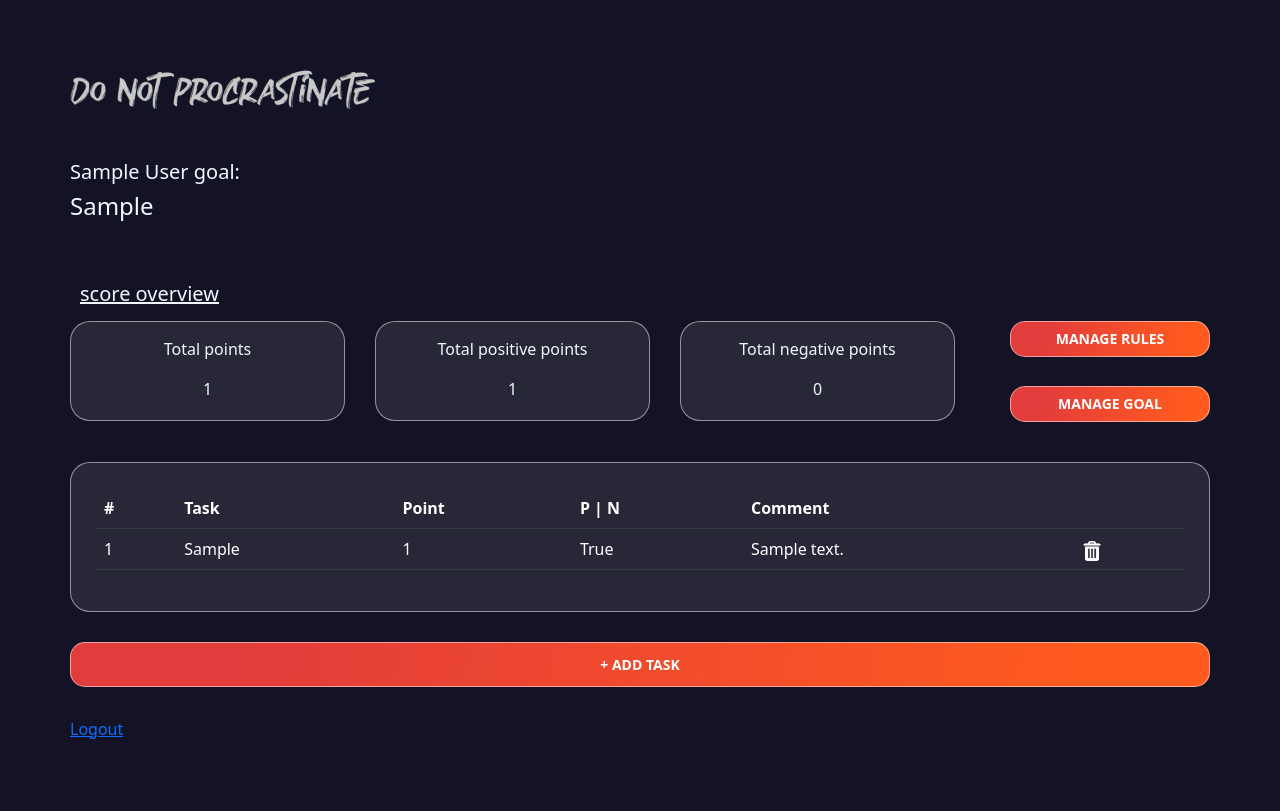
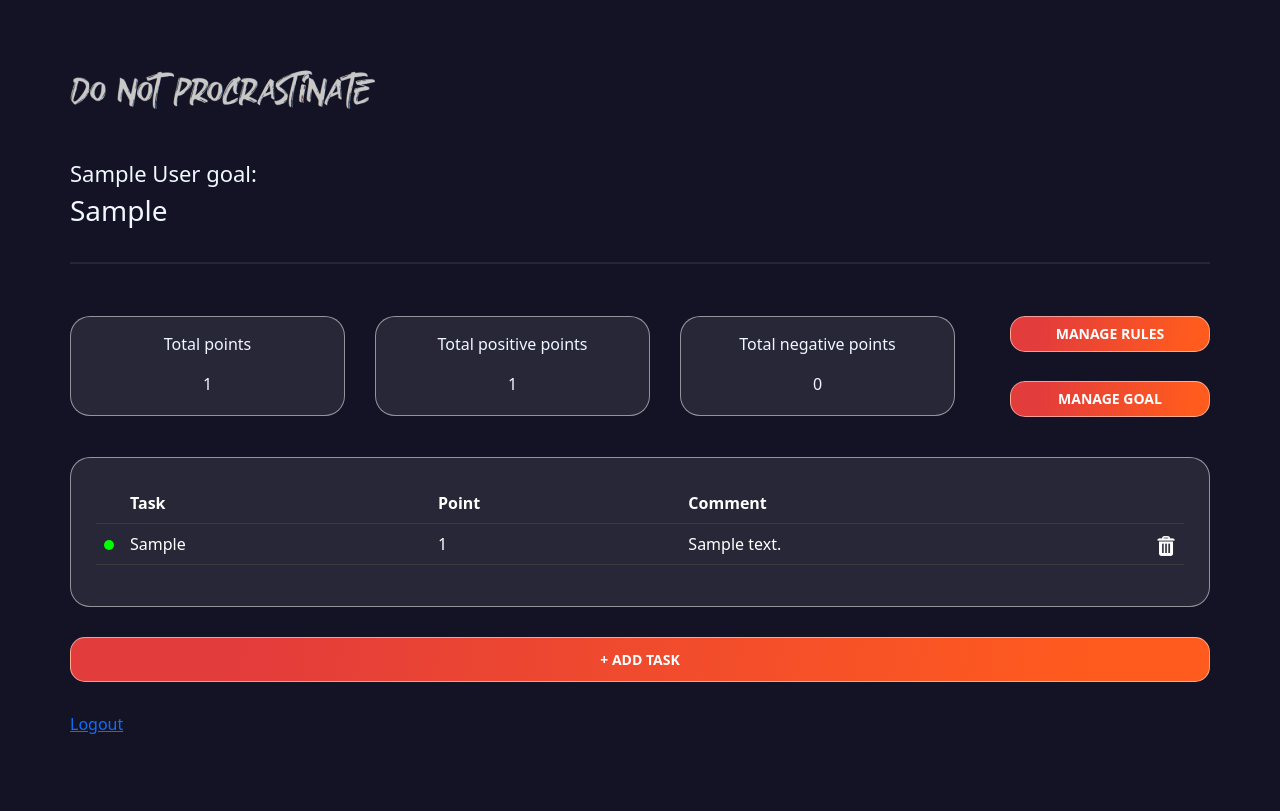
Before and after one commit to Lucas-Skank/do-not-procrastinate, a Flask app: page /home in a window 1280 px wide. After the commit the page ends 734 px from the top, so only its background shows below. Run offline with Flask 3, Linux system fonts and the light colour scheme; a user stored in the database is signed in; tables that the repository leaves empty hold one stand-in row (values such as "Sample post").

Commit message:
feat: stylized tables and records and layout last improvements

```diff
--- a/static/app.css
+++ b/static/app.css
@@ -170,3 +170,10 @@ hr {
 #ruleModal {
 	display: none;
 }
+
+.dot {
+	height: 10px;
+	width: 10px;
+	border-radius: 50%;
+	display: inline-block;
+}
--- a/templates/home.html
+++ b/templates/home.html
@@ -1,20 +1,21 @@
 {% extends "layout.html" %} {% block body %}
 
 <div>
-	<div id="header" style="display: block; padding-bottom: 50px">
+	<div id="header" style="display: block; padding-bottom: 10px">
 		<img
 			alt="do-not-procrastinate-logo"
 			src="/static/logo-header.png"
 			style="width: 306px; padding-bottom: 50px"
 		/>
 		<div style="display: flex; flex-direction: column; align-items: flex-start; padding: 0px">
-			<h1 style="font-size: 20px">{{ userdata["name"] }} goal:</h1>
-			<h4 style="font-size: 24px">{{ userdata["goal"] }}</h4>
+			<h1 style="font-size: 22px">{{ userdata["name"] }} goal:</h1>
+			<h4 style="font-size: 28px">{{ userdata["goal"] }}</h4>
 		</div>
 	</div>
 
+	<hr style="margin-bottom: 40px;"/>
+
 	<div id="overview" style="margin-bottom: 40px">
-		<u style="font-size: 20px; margin: 10px">score overview</u>
 
 		<div id="score-btn">
 			<div class="score-overview">
@@ -48,26 +49,25 @@
 		</div>
 	</div>
 
+
 	<div id="record-table">
 		<table class="table table-dark table-hover" style="--bs-table-bg: none">
 			<thead>
-				<th scope="col">#</th>
+				<th scope="col" style="width: 20px;"></th>
 				<th scope="col">Task</th>
 				<th scope="col">Point</th>
-				<th scope="col">P | N</th>
 				<th scope="col">Comment</th>
-				<th scope="col"></th>
+				<th scope="col" style="width: 20px;"></th>
 			</thead>
 
 			<tbody>
 				{% for task_row in userdata["tasks"] %}
 
 				<tr>
-					<td scope="row">{{ task_row["id"] }}</td>
+					<td scope="row"><span class="dot" id="{{ task_row['pn'] }}" ></span></td>
 					<td>{{ task_row["task"] }}</td>
 					<td>{{ task_row["point"] }}</td>
-					<td>{{ task_row["pn"] }}</td>
-					<td>{{ task_row["comment"] }}</td>
+					<td style="max-width: 400px;">{{ task_row["comment"] }}</td>
 					<td>
 						<form action="/delete" method="post">
 							<input name="task_id" value="{{ task_row['id'] }}" hidden>
@@ -216,6 +216,27 @@
 	</div>
 </div>
 
+
+<script>
+
+	$( document ).ready(function() {
+    	console.log( "ready!" );
+
+		var tasks = document.getElementsByClassName("dot")
+
+		for(var i = 0; i < tasks.length; i++){
+			if (tasks[i].id === "True") {
+				tasks[i].style.backgroundColor = "#00ff00"
+			} else {
+				tasks[i].style.backgroundColor = "#ff0000"
+			}
+		}
+
+	});
+
+</script>
+
+
 <a href="/logout">Logout</a>
 
 {% endblock %}
--- a/templates/layout.html
+++ b/templates/layout.html
@@ -21,11 +21,8 @@
 			crossorigin="anonymous"
 		></script>
 
-		<!-- Icons -->
-		<link
-			rel="stylesheet"
-			href="https://cdn.jsdelivr.net/npm/bootstrap-icons@1.10.2/font/bootstrap-icons.css"
-		/>
+		<!-- JQuery -->
+		<script src="https://ajax.googleapis.com/ajax/libs/jquery/3.6.1/jquery.min.js"></script>
 
 		<!-- CSS file -->
 		<link href="/static/app.css" rel="stylesheet" />
--- a/templates/rule.html
+++ b/templates/rule.html
@@ -26,7 +26,7 @@
 				<th scope="col">Rule Name</th>
 				<th scope="col">Point</th>
 				<th scope="col">P | N</th>
-				<th scope="col"></th>
+				<th scope="col" style="width: 20px"></th>
 			</tr>
 		</thead>
 		<tbody>
```
